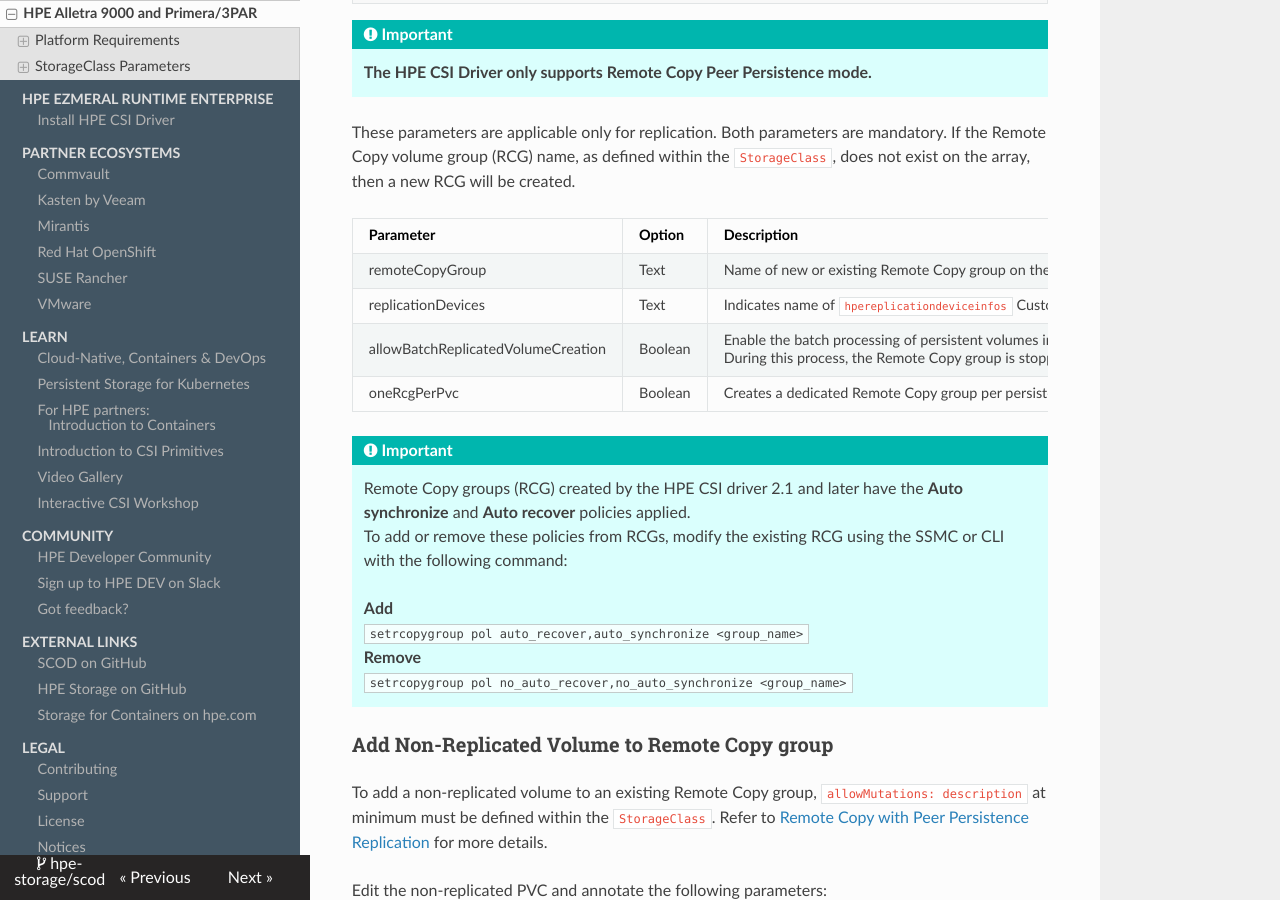
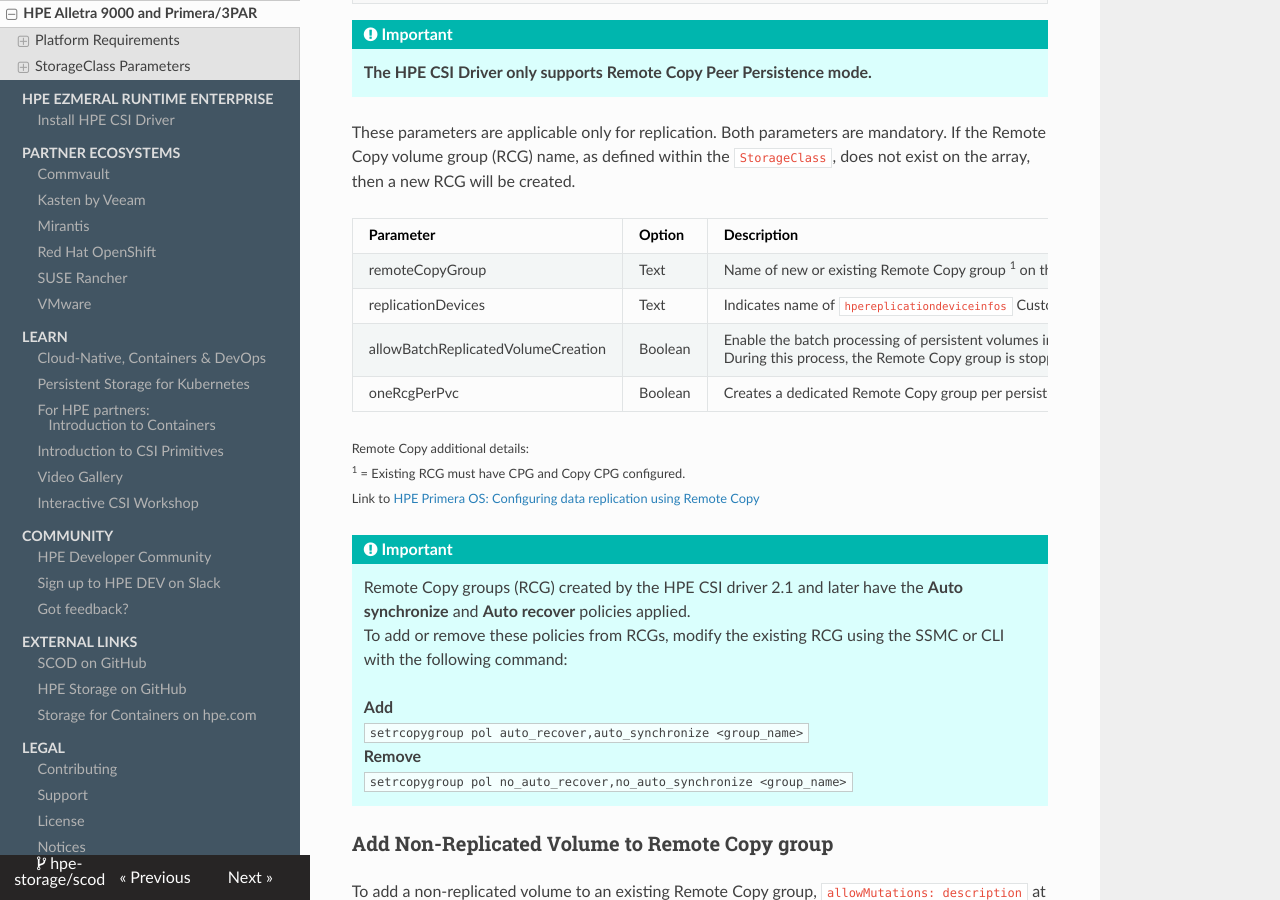
Before and after one commit to hpe-storage/scod, an MkDocs documentation site: the page built from docs/container_storage_provider/hpe_alletra_9000/index.md, in a window 1280 px wide and 900 px high, scrolled down 6413 px. Built offline with MkDocs 1.6.1, drawn with Linux system fonts in a browser that asks for light colours; nearby versions of some CDN libraries.

Commit message:
rcg clarification
Signed-off-by: Chris Snell <snell.chris@gmail.com>

```diff
--- a/docs/container_storage_provider/hpe_alletra_9000/index.md
+++ b/docs/container_storage_provider/hpe_alletra_9000/index.md
@@ -194,10 +194,16 @@
 
 | Parameter       | Option  | Description |
 | --------------- | ------- | ----------- |
-| remoteCopyGroup | Text    | Name of new or existing Remote Copy group on the array. |
+| remoteCopyGroup | Text    | Name of new or existing Remote Copy group <sup>1</sup> on the array. |
 | replicationDevices | Text    | Indicates name of `hpereplicationdeviceinfos` Custom Resource Definition (CRD). |
 | allowBatchReplicatedVolumeCreation | Boolean | Enable the batch processing of persistent volumes in 10 second intervals and add them to a single Remote Copy group. (Optional) <br /> During this process, the Remote Copy group is stopped and started once. |
 | oneRcgPerPvc                       | Boolean | Creates a dedicated Remote Copy group per persistent volume. (Optional) |
+
+<small>
+ Remote Copy additional details:
+ <br /><sup>1</sup> = Existing RCG must have CPG and Copy CPG configured.
+ <br />Link to [HPE Primera OS: Configuring data replication using Remote Copy](https://techhub.hpe.com/eginfolib/storage/docs/Primera/RemoteCopy/RCconfig/index.html#GUID-F6C62635-5398-48E5-B1A6-3C8D8806C0D8.html)
+</small>
 
 !!! important
 
```
